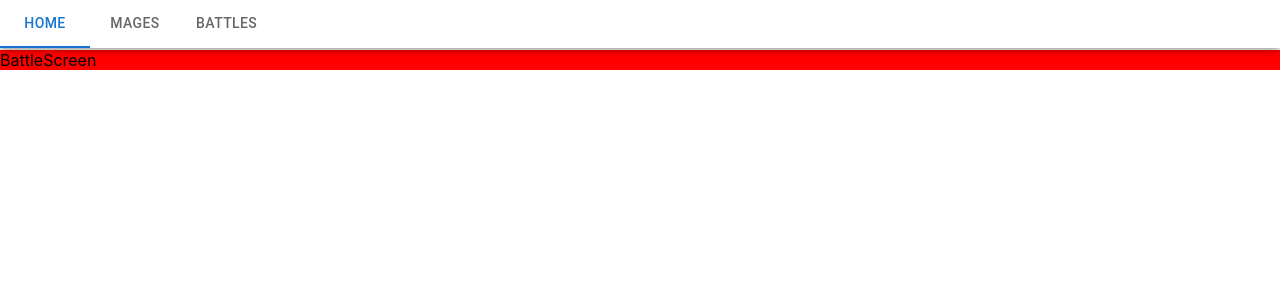
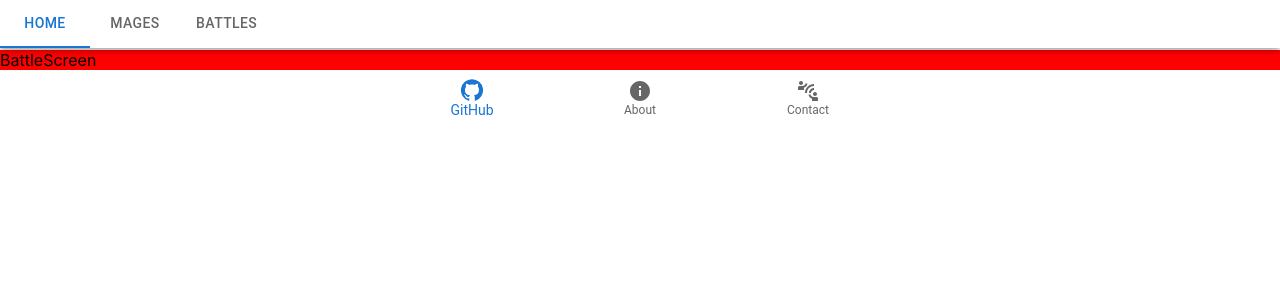
Before and after one commit to thegabe101/spider-mage-gap, a React (Create React App) app in the folder spider-redux/: page /battle in a window 1280 px wide. Shown: the top 300 px of the page. Built offline with nearby package versions, Linux system fonts and the light colour scheme.

Commit message:
added footer

```diff
--- a/spider-redux/src/Router.jsx
+++ b/spider-redux/src/Router.jsx
@@ -1,23 +1,21 @@
-
-
-import {Routes, Route } from 'react-router-dom';
-import { HomeScreen } from './screens/HomeScreen'
-import { MageScreen } from './screens/MageScreen'
-import { BattleScreen } from './screens/BattleScreen'
-
-import NavBar from './components/navbar';
+import { Routes, Route } from "react-router-dom";
+import { HomeScreen } from "./screens/HomeScreen";
+import { MageScreen } from "./screens/MageScreen";
+import { BattleScreen } from "./screens/BattleScreen";
+import Footer from "./components/Foot";
+import NavBar from "./components/navbar";
 
 const Router = () => {
 	return (
 		<>
 			<NavBar />
 			<Routes>
-          <Route path ="/" element={<HomeScreen />} />
-          <Route path ="/mage" element={<MageScreen />} />
-          <Route path ="/battle" element={<BattleScreen />} />
+				<Route path="/" element={<HomeScreen />} />
+				<Route path="/mage" element={<MageScreen />} />
+				<Route path="/battle" element={<BattleScreen />} />
 			</Routes>
+			<Footer />
 		</>
-
 	);
 };
 export default Router;
--- /dev/null
+++ b/spider-redux/src/components/Foot.jsx
@@ -0,0 +1,33 @@
+import React, { useState } from "react";
+import BottomNavigation from "@mui/material/BottomNavigation";
+import BottomNavigationAction from "@mui/material/BottomNavigationAction";
+import GitHubIcon from "@mui/icons-material/GitHub";
+import InfoIcon from "@mui/icons-material/Info";
+import ConnectWithoutContactIcon from "@mui/icons-material/ConnectWithoutContact";
+
+const Footer = (props) => {
+	const [value, setValue] = useState(0);
+
+	const handleChange = (_e, newValue) => {
+		setValue(newValue);
+	};
+
+	return (
+		<BottomNavigation
+			showLabels
+			value={value}
+			onChange={(event, newValue) => {
+				setValue(newValue);
+			}}
+		>
+			<BottomNavigationAction label="GitHub" icon={<GitHubIcon />} />
+			<BottomNavigationAction label="About" icon={<InfoIcon />} />
+			<BottomNavigationAction
+				label="Contact"
+				icon={<ConnectWithoutContactIcon />}
+			/>
+		</BottomNavigation>
+	);
+};
+
+export default Footer;
```
Also changed, not shown: spider-redux/src/components/navbar.jsx (+24 -13 lines). Lines whose indentation alone changed are shown as unchanged.
